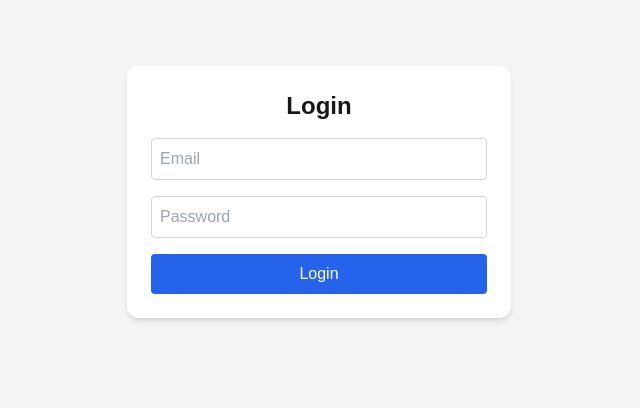
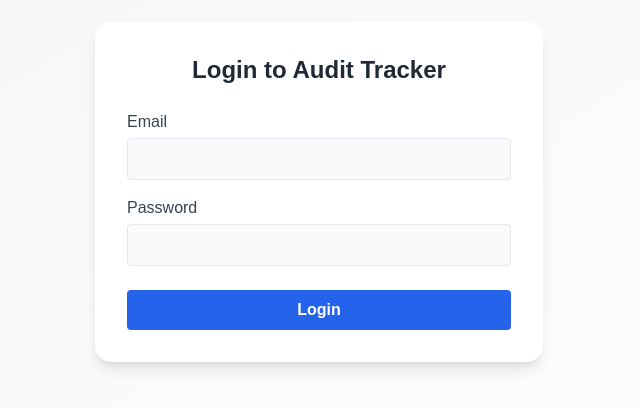
Before and after one commit to M1ngsan636/audit-tracker, a Next.js app: page /login in a window 1280 px wide. Shown: the part 208-616 px from the top of the page, without its empty margins (321-961 px from the left). Built offline with nearby package versions, Linux system fonts and the light colour scheme.

Commit message:
Update page.tsx

```diff
--- a/src/app/login/page.tsx
+++ b/src/app/login/page.tsx
@@ -1,41 +1,60 @@
-'use client';
+"use client";
 
-import { useState } from 'react';
+import { useState } from "react";
 
 export default function LoginPage() {
-  const [email, setEmail] = useState('');
-  const [password, setPassword] = useState('');
+  const [email, setEmail] = useState("");
+  const [password, setPassword] = useState("");
 
   const handleLogin = (e: React.FormEvent) => {
     e.preventDefault();
-    // Later: Check Google Sheets or mock user data
-    alert(`Logging in as ${email}`);
+    console.log("Logging in with:", { email, password });
+    // Add your auth logic here
   };
 
   return (
-    <main className="flex min-h-screen items-center justify-center bg-gray-100 p-4">
-      <form onSubmit={handleLogin} className="bg-white p-6 rounded-xl shadow-md w-full max-w-sm">
-        <h2 className="text-2xl font-bold mb-4 text-center">Login</h2>
+    <div className="flex items-center justify-center min-h-screen bg-gradient-to-br from-gray-100 to-white dark:from-black dark:to-gray-900">
+      <form
+        onSubmit={handleLogin}
+        className="bg-white dark:bg-gray-800 shadow-lg rounded-2xl p-8 w-full max-w-md"
+      >
+        <h2 className="text-2xl font-bold text-center text-gray-800 dark:text-white mb-6">
+          Login to Audit Tracker
+        </h2>
+
+        <div className="mb-4">
+          <label className="block text-gray-700 dark:text-gray-300 mb-1">
+            Email
+          </label>
           <input
             type="email"
-          placeholder="Email"
+            className="w-full px-4 py-2 rounded border dark:border-gray-700 bg-gray-50 dark:bg-gray-700 dark:text-white focus:outline-none focus:ring-2 focus:ring-blue-500"
             value={email}
-          onChange={e => setEmail(e.target.value)}
-          className="w-full p-2 border border-gray-300 rounded mb-4"
+            onChange={(e) => setEmail(e.target.value)}
             required
           />
+        </div>
+
+        <div className="mb-6">
+          <label className="block text-gray-700 dark:text-gray-300 mb-1">
+            Password
+          </label>
           <input
             type="password"
-          placeholder="Password"
+            className="w-full px-4 py-2 rounded border dark:border-gray-700 bg-gray-50 dark:bg-gray-700 dark:text-white focus:outline-none focus:ring-2 focus:ring-blue-500"
             value={password}
-          onChange={e => setPassword(e.target.value)}
-          className="w-full p-2 border border-gray-300 rounded mb-4"
+            onChange={(e) => setPassword(e.target.value)}
             required
           />
-        <button type="submit" className="w-full bg-blue-600 text-white p-2 rounded hover:bg-blue-700">
+        </div>
+
+        <button
+          type="submit"
+          className="w-full bg-blue-600 hover:bg-blue-700 text-white font-semibold py-2 rounded"
+        >
           Login
         </button>
       </form>
-    </main>
+    </div>
   );
 }
```
Lines whose indentation alone changed are shown as unchanged.
